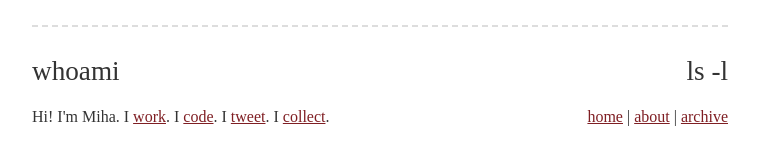
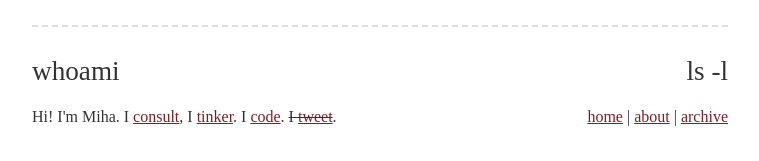
Before and after one commit to mihahribar/mihahribar.github.io, a Jekyll site: the page built from index.html, in a window 1280 px wide. Shown: the part 862-1023 px from the top of the page, without its empty margins (260-1019 px from the left). Built offline with Jekyll 4.4.1, drawn with Linux system fonts in a browser that asks for light colours.

Commit message:
Update default.html

```diff
--- a/_layouts/default.html
+++ b/_layouts/default.html
@@ -41,7 +41,7 @@
 <footer>
 	<section>
 		<h2>whoami</h2>
-		<p>Hi! I'm Miha. I <a href="https://toshl.com">work</a>. I <a href="https://github.com/mihahribar">code</a>. I <a href="https://twitter.com/mihahribar">tweet</a>. I <a href="http://nbatopshot.com/user/@salarycap">collect</a>.</p>
+		<p>Hi! I'm Miha. I <a href="https://linkedin.com/in/mihahribar">consult</a>, I <a href="https://toshl.com">tinker</a>. I <a href="https://github.com/mihahribar">code</a>. <strike>I <a href="https://twitter.com/mihahribar">tweet</a></strike>.</p>
 	</section>
 	<section>
 		<h2>ls -l</h2>
```
